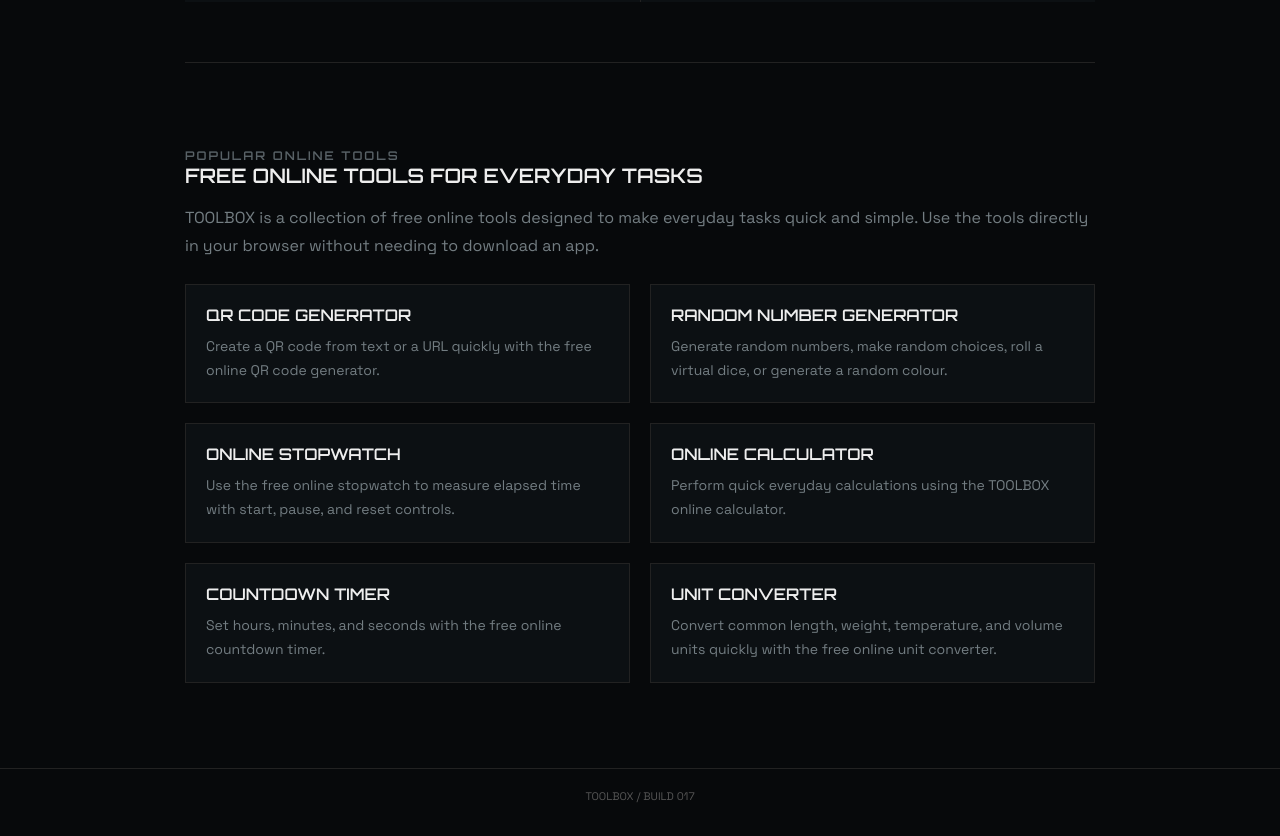
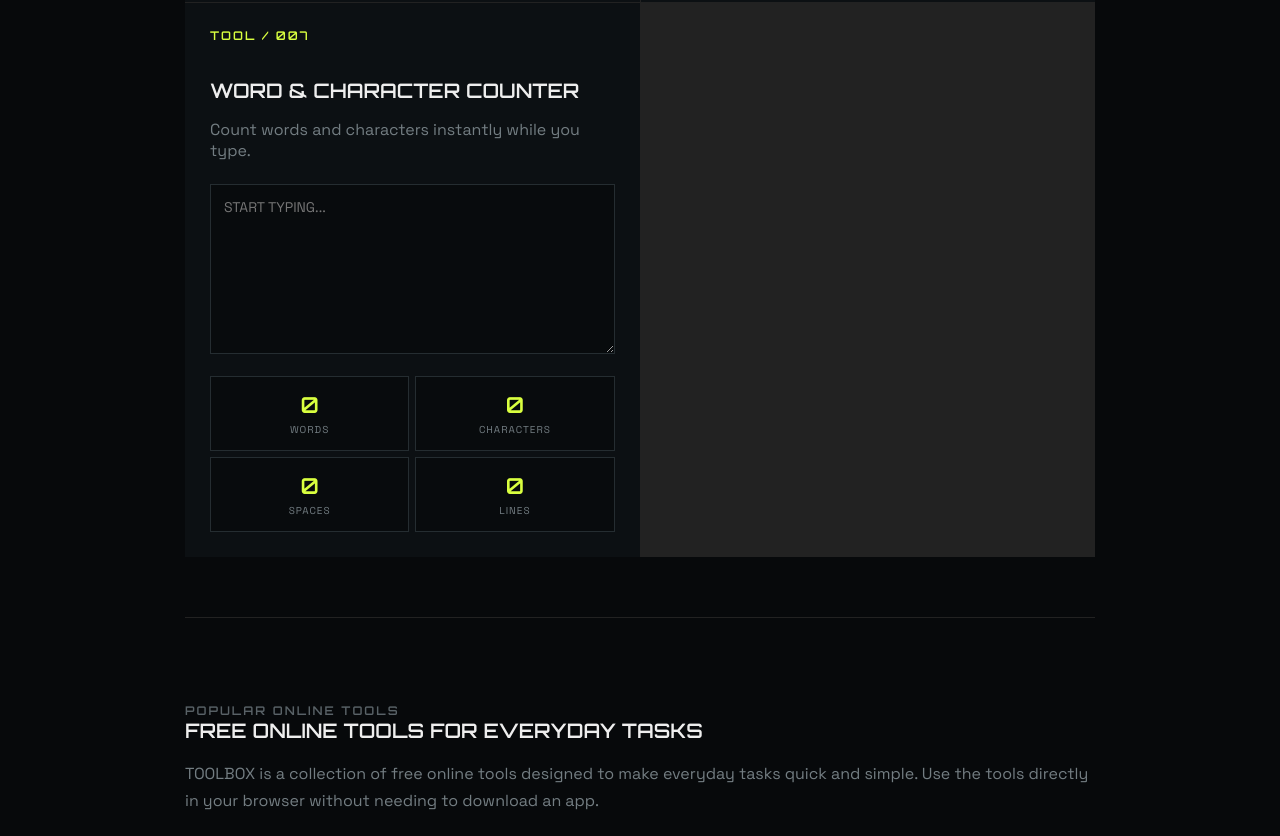
Before and after one commit to toolboxonline79/toolbox, a plain HTML site: page index.html in a window 1280 px wide. Shown: the part 2115-2951 px from the top of the page. Drawn offline with Linux system fonts and the light colour scheme.

Commit message:
Update index.html

```diff
--- a/index.html
+++ b/index.html
@@ -1,4 +1,4 @@
-<!DOCTYPE html>
+ <!DOCTYPE html>
 <html lang="en">
 <head>
 
@@ -7,7 +7,7 @@
 
 <title>TOOLBOX — Free Online Tools</title>
 
-<meta name="description" content="TOOLBOX offers free online tools including a QR code generator, randomizer, stopwatch, calculator, countdown timer, and unit converter.">
+<meta name="description" content="TOOLBOX offers free online tools including a QR code generator, randomizer, stopwatch, calculator, countdown timer, unit converter, and word counter.">
 <meta name="google-site-verification" content="xUn8SQm9jsCnLF9ZHfbLk2XFU_m1yagrKDWaxKfr5HM">
 <meta name="robots" content="index, follow">
 
@@ -338,6 +338,39 @@ button.flash{
  word-break:break-word;
 }
 
+.counter-box{
+ min-height:170px;
+ resize:vertical;
+}
+
+.counter-stats{
+ display:grid;
+ grid-template-columns:1fr 1fr;
+ gap:6px;
+ margin-top:10px;
+}
+
+.counter-stat{
+ background:#080b0d;
+ border:1px solid #252d31;
+ padding:14px;
+ text-align:center;
+}
+
+.counter-number{
+ display:block;
+ color:#d9ff3f;
+ font:22px Orbitron;
+}
+
+.counter-label{
+ display:block;
+ margin-top:5px;
+ color:#737d82;
+ font-size:10px;
+ letter-spacing:1px;
+}
+
 .seo{
  margin-top:60px;
  padding:30px 0;
@@ -757,14 +790,59 @@ footer{
 
 </section>
 
+
+<section
+ class="tool"
+ data-name="word counter character counter text counter words characters writing"
+>
+
+ <div class="tag">TOOL / 007</div>
+
+ <h2>WORD & CHARACTER COUNTER</h2>
+
+ <p class="description">
+  Count words and characters instantly while you type.
+ </p>
+
+ <textarea
+  id="counterText"
+  class="counter-box"
+  placeholder="START TYPING..."
+  oninput="updateCounter()"
+ ></textarea>
+
+ <div class="counter-stats">
+
+  <div class="counter-stat">
+   <span class="counter-number" id="wordCount">0</span>
+   <span class="counter-label">WORDS</span>
+  </div>
+
+  <div class="counter-stat">
+   <span class="counter-number" id="characterCount">0</span>
+   <span class="counter-label">CHARACTERS</span>
+  </div>
+
+  <div class="counter-stat">
+   <span class="counter-number" id="spaceCount">0</span>
+   <span class="counter-label">SPACES</span>
+  </div>
+
+  <div class="counter-stat">
+   <span class="counter-number" id="lineCount">0</span>
+   <span class="counter-label">LINES</span>
+  </div>
+
+ </div>
+
+</section>
+
 </div>
 
 <div id="noResults" class="no-results">
  NO TOOLS FOUND
 </div>
 
-
-<!-- SEO CONTENT -->
 
 <section class="seo">
 
@@ -785,76 +863,61 @@ footer{
  <div class="seo-grid">
 
   <div class="seo-item">
-
    <h3>QR CODE GENERATOR</h3>
-
    <p>
     Create a QR code from text or a URL quickly with the free
     online QR code generator.
    </p>
-
   </div>
 
-
   <div class="seo-item">
-
    <h3>RANDOM NUMBER GENERATOR</h3>
-
    <p>
     Generate random numbers, make random choices, roll a virtual
     dice, or generate a random colour.
    </p>
-
   </div>
 
-
   <div class="seo-item">
-
    <h3>ONLINE STOPWATCH</h3>
-
    <p>
     Use the free online stopwatch to measure elapsed time with
     start, pause, and reset controls.
    </p>
-
   </div>
 
-
   <div class="seo-item">
-
    <h3>ONLINE CALCULATOR</h3>
-
    <p>
     Perform quick everyday calculations using the TOOLBOX
     online calculator.
    </p>
-
   </div>
 
-
   <div class="seo-item">
-
    <h3>COUNTDOWN TIMER</h3>
-
    <p>
     Set hours, minutes, and seconds with the free online
     countdown timer.
    </p>
-
   </div>
 
-
   <div class="seo-item">
-
    <h3>UNIT CONVERTER</h3>
-
    <p>
     Convert common length, weight, temperature, and volume units
     quickly with the free online unit converter.
    </p>
-
   </div>
 
+  <div class="seo-item">
+   <h3>WORD & CHARACTER COUNTER</h3>
+   <p>
+    Count words, characters, spaces, and lines instantly with
+    the free online word and character counter.
+   </p>
+  </div>
+
  </div>
 
 </section>
@@ -862,7 +925,7 @@ footer{
 </main>
 
 <footer>
- TOOLBOX / BUILD 017
+ TOOLBOX / BUILD 018
 </footer>
 
 
@@ -1449,6 +1512,43 @@ function convertUnits(){
 }
 
 
+/* WORD & CHARACTER COUNTER */
+
+function updateCounter(){
+
+ let text=
+  document.getElementById("counterText").value;
+
+ let words=
+  text.trim()
+   ? text.trim().split(/\s+/).length
+   : 0;
+
+ let characters=text.length;
+
+ let spaces=
+  (text.match(/ /g) || []).length;
+
+ let lines=
+  text.length
+   ? text.split(/\r\n|\r|\n/).length
+   : 0;
+
+ document.getElementById("wordCount").innerText=
+  words;
+
+ document.getElementById("characterCount").innerText=
+  characters;
+
+ document.getElementById("spaceCount").innerText=
+  spaces;
+
+ document.getElementById("lineCount").innerText=
+  lines;
+
+}
+
+
 updateUnits();
 
 window.addEventListener(
@@ -1459,4 +1559,4 @@ window.addEventListener(
 </script>
 
 </body>
-</html>
+ </html>
```
